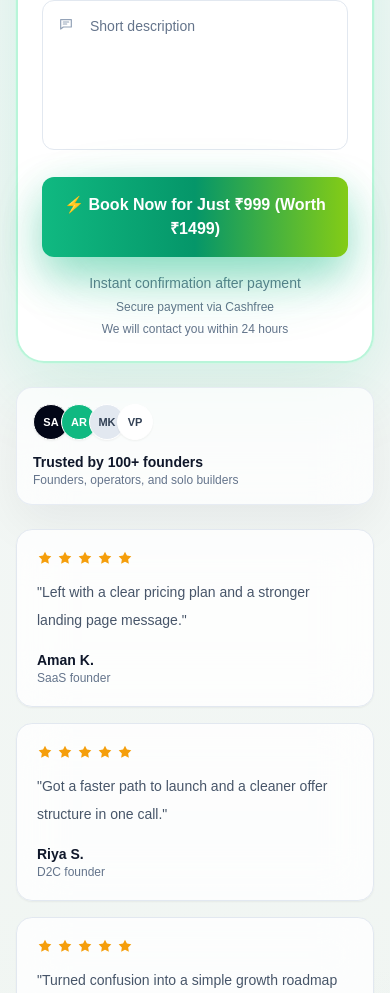
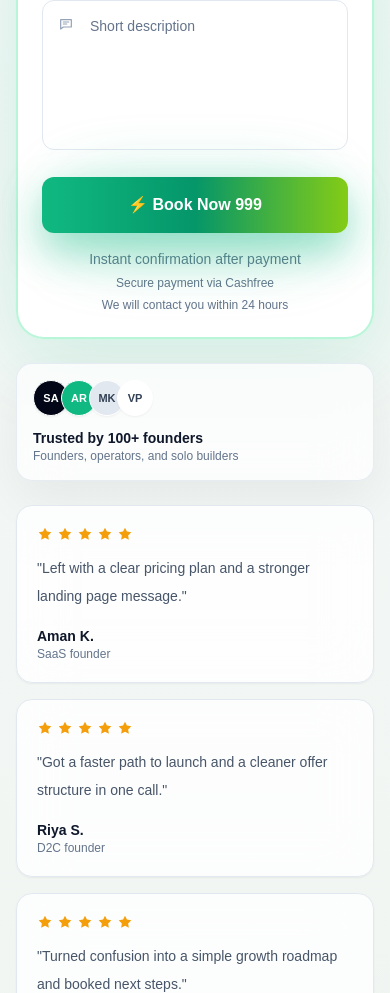
Before and after one commit to launchkind/subhandigital, a Next.js app: page / in a window 390 px wide. Shown: the part 1198-2191 px from the top of the page. Built offline with nearby package versions, Linux system fonts and the light colour scheme; no server answers; the database is empty.

Commit message:
Mobile added

```diff
--- a/app/page.js
+++ b/app/page.js
@@ -508,7 +508,7 @@ export default function HomePage() {
                         "Processing..."
                       ) : (
                         <>
-                          <span>⚡ Book Now for Just ₹{bookingPrice} (Worth ₹1499)</span>
+                          <span>⚡ Book Now {bookingPrice}</span>
                         </>
                       )}
                     </button>
```
